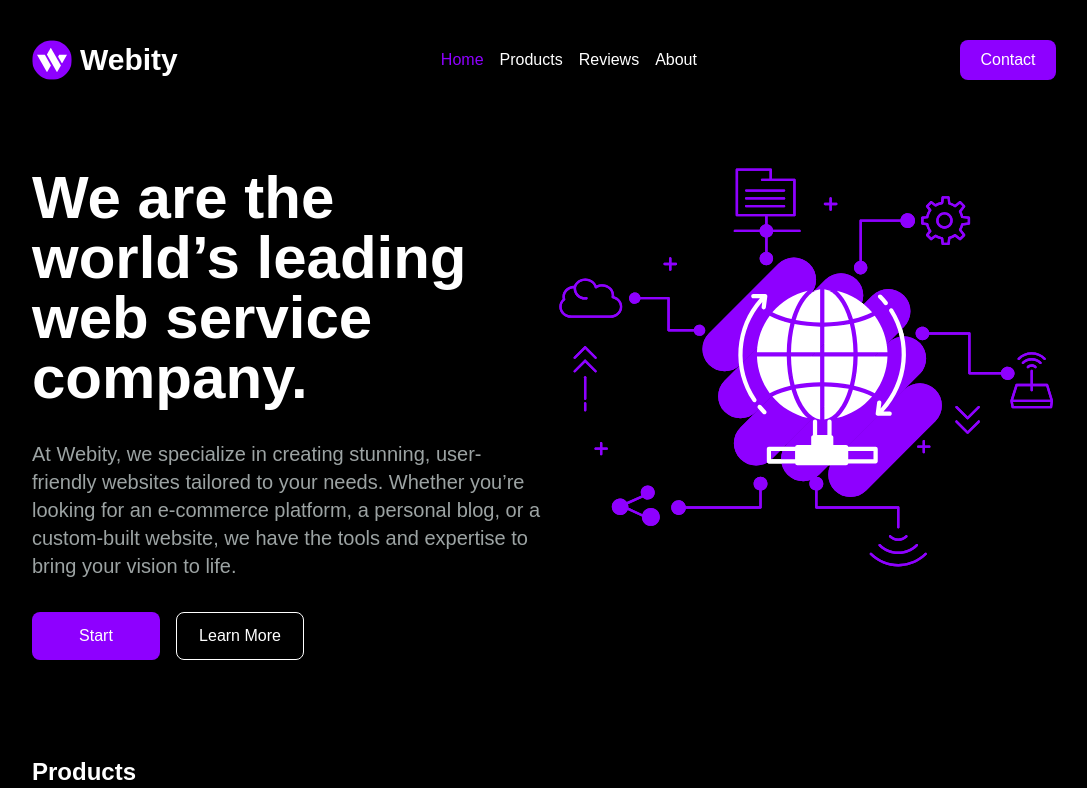
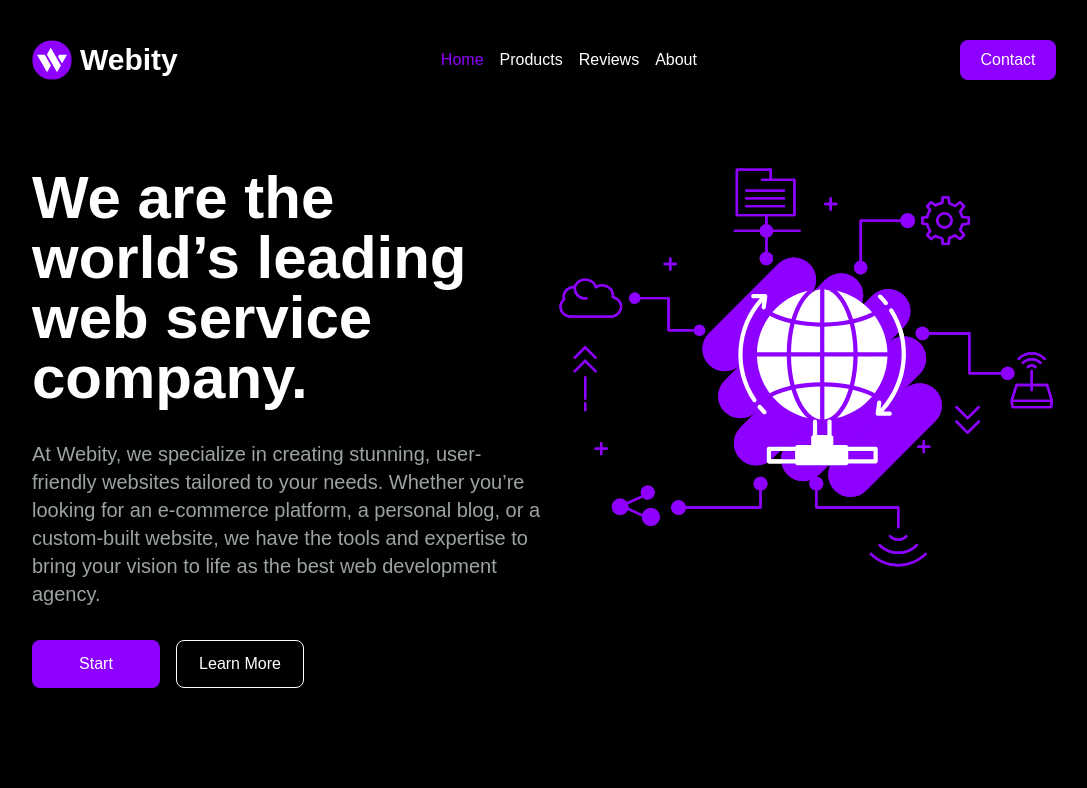
Before and after one commit to matthew-wright07/webity, a Next.js app: page / in a window 1280 px wide. Shown: the top 788 px of the page, without its empty margins (96-1183 px from the left). Built offline with nearby package versions, Linux system fonts and the light colour scheme.

Commit message:
seo optimizing

```diff
--- a/components/Home/Hero.js
+++ b/components/Home/Hero.js
@@ -3,7 +3,7 @@ export default function Hero(){
         <div className="px-8 lg:px-32 py-12 flex justify-between">
             <div className="w-full xl:w-1/2 flex flex-col gap-8">
                 <h1 className="text-6xl font-bold">We are the world&#8217;s leading web service company.</h1>
-                <p className="text-xl text-secondary">At Webity, we specialize in creating stunning, user-friendly websites tailored to your needs. Whether you&#8217;re looking for an e-commerce platform, a personal blog, or a custom-built website, we have the tools and expertise to bring your vision to life.</p>
+                <p className="text-xl text-secondary">At Webity, we specialize in creating stunning, user-friendly websites tailored to your needs. Whether you&#8217;re looking for an e-commerce platform, a personal blog, or a custom-built website, we have the tools and expertise to bring your vision to life as the best web development agency.</p>
                 <div className="flex gap-4">
                     <a href="/contact" className="w-32 h-12 bg-primary rounded-lg flex items-center justify-center hover:scale-110 transition duration-500">Start</a>
                     <a href="/about" className="w-32 h-12 border border-white text-white rounded-lg flex items-center justify-center hover:scale-110 transition duration-500">Learn More</a>
```
